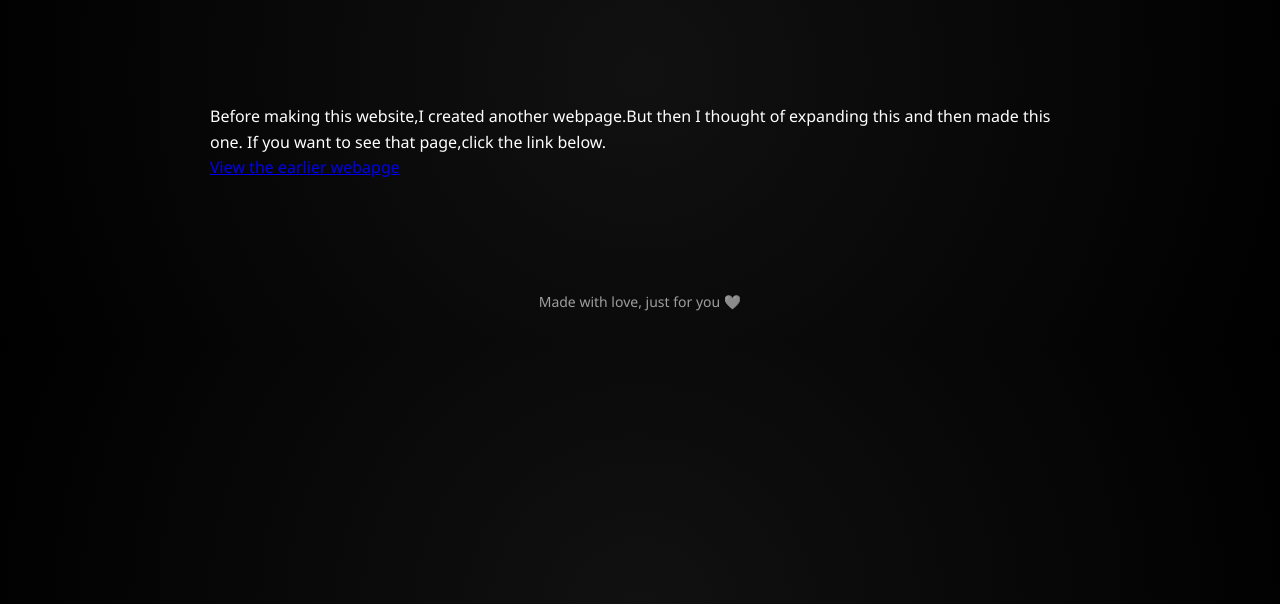
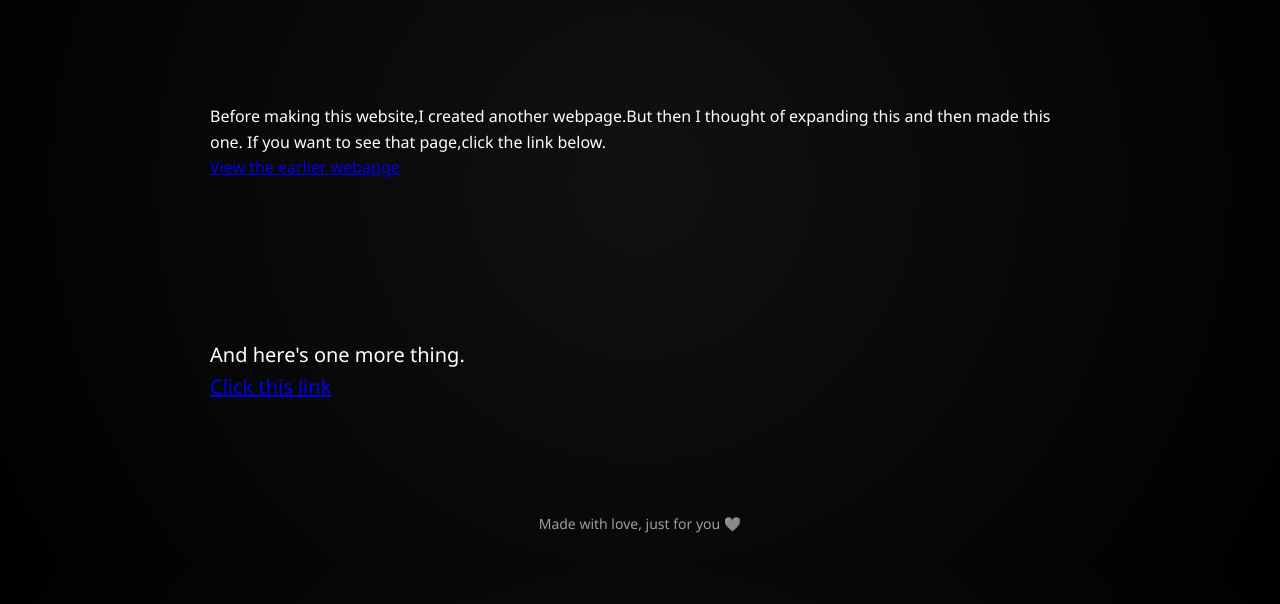
Before and after one commit to dtsuga78/birthday-site, a plain HTML site: page surprise.html in a window 1280 px wide. Shown: the part 196-800 px from the top of the page. Drawn offline with Linux system fonts and the light colour scheme.

Commit message:
Update in surprise page

```diff
--- a/surprise.html
+++ b/surprise.html
@@ -35,6 +35,15 @@ If you want to see that page,click the link below.
 	<br>
 	<a href="https://dtsuga78.github.io/BTD/" target="_blank">View the earlier webapge</a>
 	</p>
+        <br>
+        <br>
+        <br>
+        <br>
+        <br>
+        <p style="margin-top: 30px; font-size: 20px;">
+            And here's one more thing.
+        <br>
+        <a href="https://hackedbirthday.netlify.app" target="_blank">Click this link</a>        </p>
 
 </div>
 <footer class="site-footer">
```
